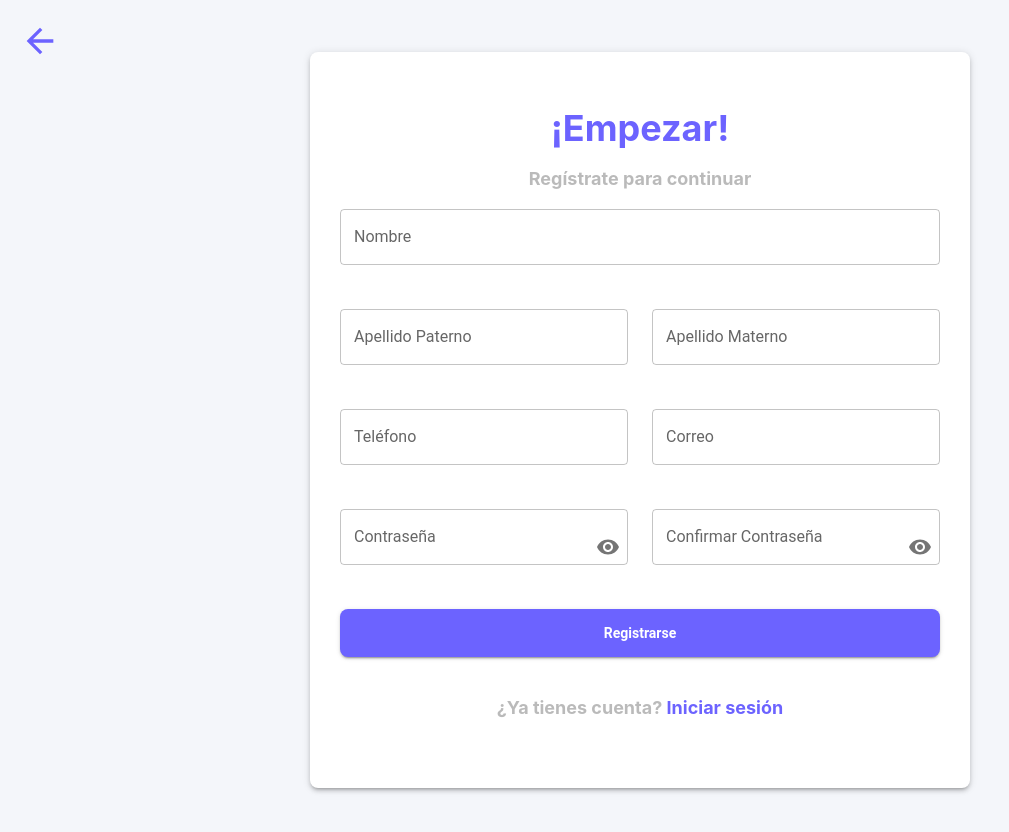
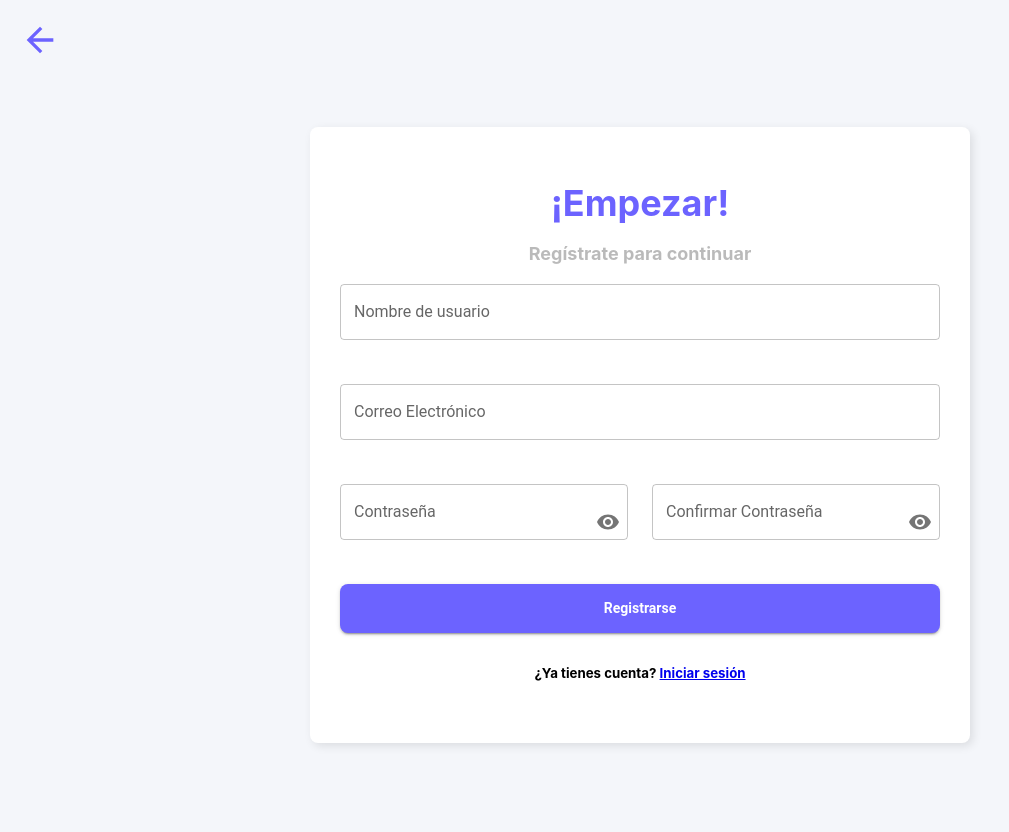
Before and after one commit to Ana-Gabs/seguridad_frontend, a React (Create React App) app: page /register in a window 1280 px wide. Shown: the top 832 px of the page, without its empty margins (0-1009 px from the left). Built offline with nearby package versions, Linux system fonts and the light colour scheme.

Commit message:
ultimas noticias estoy perdiendo a mi amor

```diff
--- a/package.json
+++ b/package.json
@@ -11,6 +11,7 @@
     "@testing-library/jest-dom": "^6.6.3",
     "@testing-library/react": "^16.2.0",
     "@testing-library/user-event": "^13.5.0",
+    "frontend": "file:",
     "react": "^18.3.1",
     "react-dom": "^18.3.1",
     "react-responsive-carousel": "^3.2.23",
--- a/src/pages/Login.js
+++ b/src/pages/Login.js
@@ -1,23 +1,20 @@
-import React, { useState } from 'react';
-import { useNavigate } from 'react-router-dom';
-import ArrowBackIcon from '@mui/icons-material/ArrowBack';
-import { Grid, Box, Button, TextField } from '@mui/material';
-import { PasswordField } from '../funccions/validations/Password';
-import '../styles/Login.css';
+import React, { useState } from "react";
+import { useNavigate } from "react-router-dom";
+import ArrowBackIcon from "@mui/icons-material/ArrowBack";
+import { Grid, Box, Button, TextField } from "@mui/material";
+import { PasswordField } from "../funccions/validations/Password";
+import "../styles/Login.css";
 
-const WEBSERVICE_IP = process.env.WEBSERVICE_IP;
+const WEBSERVICE_IP = process.env.REACT_APP_WEBSERVICE_IP || "http://localhost:3001";
 
 const Login = () => {
     const navigate = useNavigate();
     const [formData, setFormData] = useState({
-        user: '',
-        contra: ''
+        emailOrUsername: "",
+        password: "",
     });
-    const [mensaje, setMensaje] = useState('');
-    const [errores, setErrores] = useState({
-        userError: '',
-        contraError: ''
-    });
+    const [mensaje, setMensaje] = useState("");
+    const [errores, setErrores] = useState({});
 
     const handleBackClick = () => {
         navigate(-1);
@@ -33,31 +30,39 @@ const Login = () => {
 
     const handleSubmit = async (e) => {
         e.preventDefault();
-        setMensaje('');
+        setMensaje("");
+        setErrores({});
 
-        if (!formData.user || !formData.contra) {
-            setMensaje('Por favor, completa todos los campos.');
+        if (!formData.emailOrUsername || !formData.password) {
+            setMensaje("Por favor, completa todos los campos.");
             return;
         }
 
         try {
             const response = await fetch(`${WEBSERVICE_IP}/users/login`, {
-                method: 'POST',
-                headers: {
-                    'Content-Type': 'application/json',
-                },
+                method: "POST",
+                headers: { "Content-Type": "application/json" },
                 body: JSON.stringify(formData),
             });
 
+            const result = await response.json();
+
             if (response.ok) {
-                const result = await response.json();
-                localStorage.setItem('token', result.token);
-                navigate('/profile');
+                // Guardar token y usuario en localStorage
+                localStorage.setItem("token", result.token);
+                localStorage.setItem("user", JSON.stringify(result.user));
+
+                navigate("/home");
             } else {
-                setMensaje('Error al iniciar sesión.');
+                // Manejar errores del backend
+                if (result.intDataMessage) {
+                    setErrores(result.intDataMessage[0]); // Extrae los errores específicos
+                } else {
+                    setMensaje("Error al iniciar sesión.");
+                }
             }
         } catch (error) {
-            setMensaje('Error de conexión. Inténtalo de nuevo más tarde.');
+            setMensaje("Error de conexión. Inténtalo de nuevo más tarde.");
         }
     };
 
@@ -77,23 +82,23 @@ const Login = () => {
                     <Grid container spacing={3}>
                         <Grid item xs={12}>
                             <TextField
-                                label="Usuario"
-                                name="user"
-                                value={formData.user}
+                                label="Usuario o Correo"
+                                name="emailOrUsername"
+                                value={formData.emailOrUsername}
                                 onChange={handleChange}
                                 fullWidth
-                                error={!!errores.userError}
-                                helperText={errores.userError}
+                                error={!!errores.credentials}
+                                helperText={errores.credentials}
                             />
                         </Grid>
                         <Grid item xs={12}>
                             <PasswordField
                                 label="Contraseña"
-                                name="contra"
-                                value={formData.contra}
+                                name="password"
+                                value={formData.password}
                                 onChange={handleChange}
-                                error={!!errores.contraError}
-                                helperText={errores.contraError}
+                                error={!!errores.credentials}
+                                helperText={errores.credentials}
                             />
                         </Grid>
                         <Grid item xs={12}>
@@ -105,7 +110,7 @@ const Login = () => {
                     {mensaje && <p className="mensaje">{mensaje}</p>}
                 </form>
 
-                <div style={{ padding: '10px', textAlign: 'center' }}>
+                <div style={{ padding: "10px", textAlign: "center" }}>
                     <h5 className="subtitulo-letrero">
                         ¿No tienes cuenta? <a href="/register">Regístrate</a>
                     </h5>
--- a/src/pages/Register.js
+++ b/src/pages/Register.js
@@ -8,27 +8,24 @@ import { isValidPassword, isPasswordMatch, PasswordField } from '../funccions/va
 import { isValidPhoneNumber } from '../funccions/validations/Phone';
 import '../styles/Register.css';
 
+const WEBSERVICE_IP = process.env.REACT_APP_WEBSERVICE_IP;
+
 const Registro = () => {
     const navigate = useNavigate();
     const [formData, setFormData] = useState({
+        username: '',
         nombre: '',
         appaterno: '',
         apmaterno: '',
         telefono: '',
-        correo: '',
+        email: '',
         password: '',
-        confirmPassword: ''
+        confirmPassword: '',
+        rol: 'common_user'
     });
+
     const [mensaje, setMensaje] = useState('');
-    const [errores, setErrores] = useState({
-        nombreError: '',
-        appaternoError: '',
-        apmaternoError: '',
-        telefonoError: '',
-        correoError: '',
-        passwordError: '',
-        confirmPasswordError: ''
-    });
+    const [errores, setErrores] = useState({});
     const [emptyFields, setEmptyFields] = useState([]);
     const [showAlert, setShowAlert] = useState(false);
 
@@ -38,57 +35,62 @@ const Registro = () => {
 
     const handleChange = (e) => {
         const { name, value } = e.target;
-        setFormData({
-            ...formData,
-            [name]: value,
-        });
+        setFormData({ ...formData, [name]: value });
+
+        // Validaciones en tiempo real
+        let newErrors = { ...errores };
 
         if (name === 'password') {
-            setErrores({
-                ...errores,
-                passwordError: isValidPassword(value),
-            });
+            newErrors.passwordError = isValidPassword(value);
         } else if (name === 'confirmPassword') {
-            setErrores({
-                ...errores,
-                confirmPasswordError: isPasswordMatch(formData.password, value),
-            });
+            newErrors.confirmPasswordError = isPasswordMatch(formData.password, value);
         } else if (name === 'telefono') {
-            setErrores({
-                ...errores,
-                telefonoError: isValidPhoneNumber(value),
-            });
+            newErrors.telefonoError = isValidPhoneNumber(value);
         }
+
+        setErrores(newErrors);
     };
 
     const handleSubmit = async (e) => {
         e.preventDefault();
+        setMensaje('');
         setEmptyFields([]);
-        setMensaje('');
 
+        // Validar campos vacíos
         const camposVacios = validarCamposVacios(formData, setShowAlert, setEmptyFields);
+        const nuevosErrores = {
+            passwordError: isValidPassword(formData.password),
+            confirmPasswordError: isPasswordMatch(formData.password, formData.confirmPassword),
+            telefonoError: isValidPhoneNumber(formData.telefono),
+        };
 
-        if (camposVacios || errores.passwordError || errores.confirmPasswordError || errores.telefonoError) {
+        setErrores(nuevosErrores);
+
+        if (camposVacios || nuevosErrores.passwordError || nuevosErrores.confirmPasswordError || nuevosErrores.telefonoError) {
             setMensaje('Por favor, corrige los errores antes de enviar el formulario.');
             return;
         }
 
         try {
-            setFormData({
-                nombre: '',
-                appaterno: '',
-                apmaterno: '',
-                telefono: '',
-                correo: '',
-                password: '',
-                confirmPassword: ''
+            console.log("Enviando datos al backend:", formData);
+            const response = await fetch(`${WEBSERVICE_IP}/users/register`, {
+                method: 'POST',
+                headers: { 'Content-Type': 'application/json' },
+                body: JSON.stringify(formData),
             });
 
-            setMensaje('Registro exitoso');
-            setTimeout(() => {
-                navigate('/');
-            }, 2000);
+            console.log("Código de respuesta:", response.status);
+            const result = await response.json();
+            console.log("Respuesta del backend:", result);
+
+            if (response.status === 201) {
+                setMensaje('Registro exitoso, redirigiendo...');
+                setTimeout(() => navigate('/login'), 2000);
+            } else {
+                setMensaje(result.error || 'Error al registrar usuario.');
+            }
         } catch (error) {
+            console.error("Error en la solicitud:", error);
             setMensaje('Error de conexión. Inténtalo de nuevo más tarde.');
         }
     };
@@ -97,20 +99,9 @@ const Registro = () => {
         <div className="registro-container">
             <div className="registro-header">
                 <ArrowBackIcon className="back-arrow" onClick={handleBackClick} />
-                <h1>  </h1>
             </div>
 
-            <Box
-                sx={{
-                    backgroundColor: 'white',
-                    padding: '30px',
-                    borderRadius: '8px',
-                    boxShadow: 3,
-                    marginTop: '30px',
-                    maxWidth: '600px',
-                    margin: '0 auto'
-                }}
-            >
+            <Box className="registro-box">
                 <div className="intro-text" style={{ textAlign: 'center', marginBottom: '20px' }}>
                     <h1>¡Empezar!</h1>
                     <h3 className="subtitulo-letrero">Regístrate para continuar</h3>
@@ -120,57 +111,24 @@ const Registro = () => {
                     <Grid container spacing={3}>
                         <Grid item xs={12}>
                             <TextField
-                                label="Nombre"
-                                name="nombre"
-                                value={formData.nombre}
+                                label="Nombre de usuario"
+                                name="username"
+                                value={formData.username}
                                 onChange={handleChange}
                                 fullWidth
-                                error={emptyFields.includes('nombre')}
-                                helperText={emptyFields.includes('nombre') ? 'Campo obligatorio' : ''}
+                                error={emptyFields.includes('username')}
+                                helperText={emptyFields.includes('username') ? 'Campo obligatorio' : ''}
                             />
                         </Grid>
-                        <Grid item xs={12} sm={6}>
+                        <Grid item xs={12}>
                             <TextField
-                                label="Apellido Paterno"
-                                name="appaterno"
-                                value={formData.appaterno}
+                                label="Correo Electrónico"
+                                name="email"
+                                value={formData.email}
                                 onChange={handleChange}
                                 fullWidth
-                                error={emptyFields.includes('appaterno')}
-                                helperText={emptyFields.includes('appaterno') ? 'Campo obligatorio' : ''}
-                            />
-                        </Grid>
-                        <Grid item xs={12} sm={6}>
-                            <TextField
-                                label="Apellido Materno"
-                                name="apmaterno"
-                                value={formData.apmaterno}
-                                onChange={handleChange}
-                                fullWidth
-                                error={emptyFields.includes('apmaterno')}
-                                helperText={emptyFields.includes('apmaterno') ? 'Campo obligatorio' : ''}
-                            />
-                        </Grid>
-                        <Grid item xs={12} sm={6}>
-                            <TextField
-                                label="Teléfono"
-                                name="telefono"
-                                value={formData.telefono}
-                                onChange={handleChange}
-                                fullWidth
-                                error={!!errores.telefonoError || emptyFields.includes('telefono')}
-                                helperText={errores.telefonoError || (emptyFields.includes('telefono') ? 'Campo obligatorio' : '')}
-                            />
-                        </Grid>
-                        <Grid item xs={12} sm={6}>
-                            <TextField
-                                label="Correo"
-                                name="correo"
-                                value={formData.correo}
-                                onChange={handleChange}
-                                fullWidth
-                                error={emptyFields.includes('correo')}
-                                helperText={emptyFields.includes('correo') ? 'Campo obligatorio' : ''}
+                                error={emptyFields.includes('email')}
+                                helperText={emptyFields.includes('email') ? 'Campo obligatorio' : ''}
                             />
                         </Grid>
                         <Grid item xs={12} sm={6}>
@@ -193,8 +151,8 @@ const Registro = () => {
                                 helperText={errores.confirmPasswordError || (emptyFields.includes('confirmPassword') ? 'Campo obligatorio' : '')}
                             />
                         </Grid>
-                        <Grid item xs={12} style={{ textAlign: 'center' }}>
-                            <Button type="submit" variant="contained" color="primary" fullWidth sx={{ padding: '12px 0' }}>
+                        <Grid item xs={12}>
+                            <Button type="submit" variant="contained" color="primary" fullWidth>
                                 Registrarse
                             </Button>
                         </Grid>
@@ -203,7 +161,7 @@ const Registro = () => {
                 </form>
 
                 <div style={{ padding: '10px', textAlign: 'center' }}>
-                    <h5 className="subtitulo-letrero">¿Ya tienes cuenta? <a href="/login">Iniciar sesión</a></h5>
+                    <h5>¿Ya tienes cuenta? <a href="/login">Iniciar sesión</a></h5>
                 </div>
 
                 <AlertBox showAlert={showAlert} setShowAlert={setShowAlert} />
```
Also changed, not shown: src/App.js (+4 -4 lines), src/pages/Home.js (+46 -12 lines), src/pages/Inicio.js (added, +17 -0 lines), src/pages/Profile.js (deleted, +0 -12 lines), 1 other file (tests, documents, lock files or other folders).
